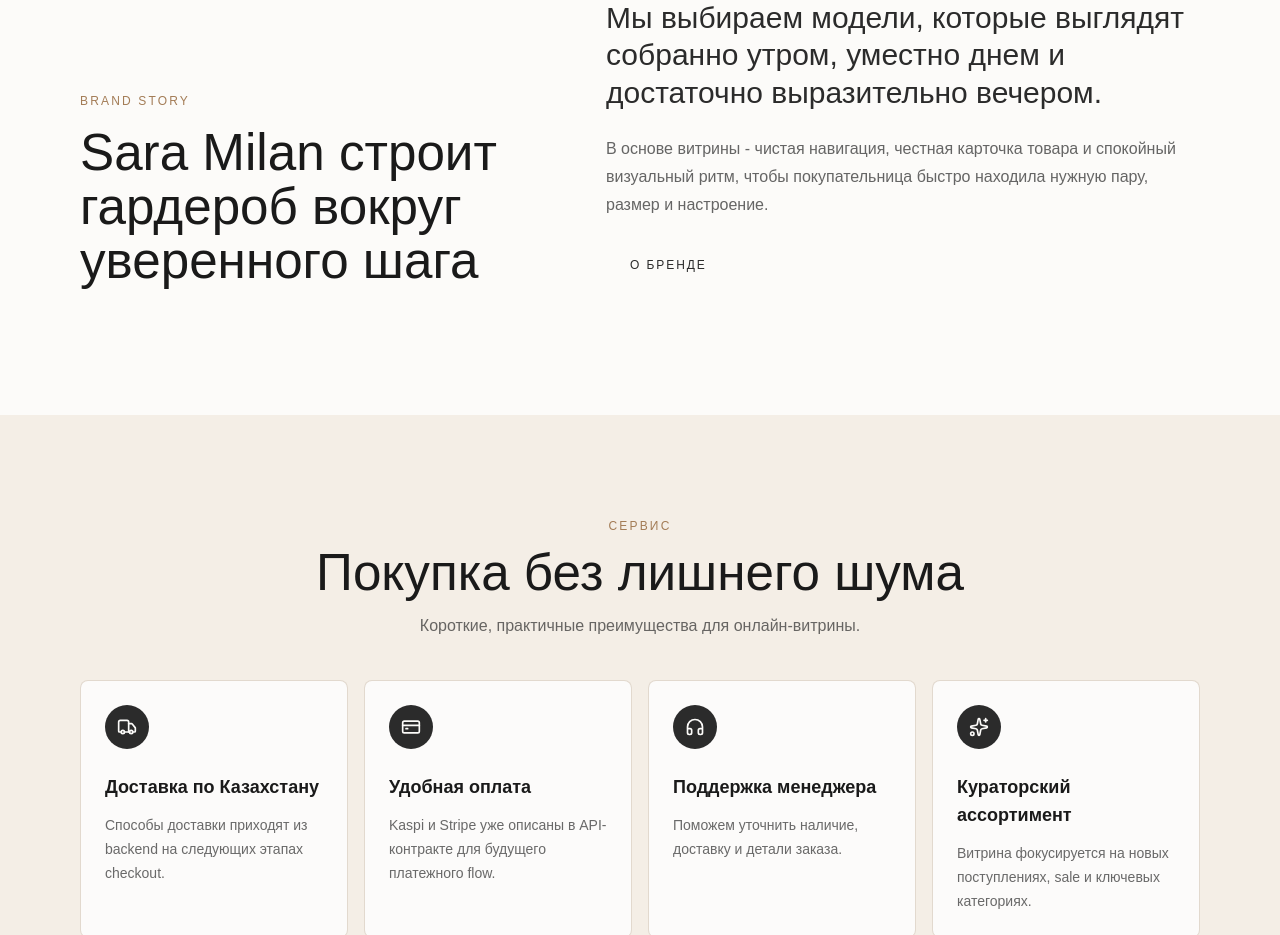
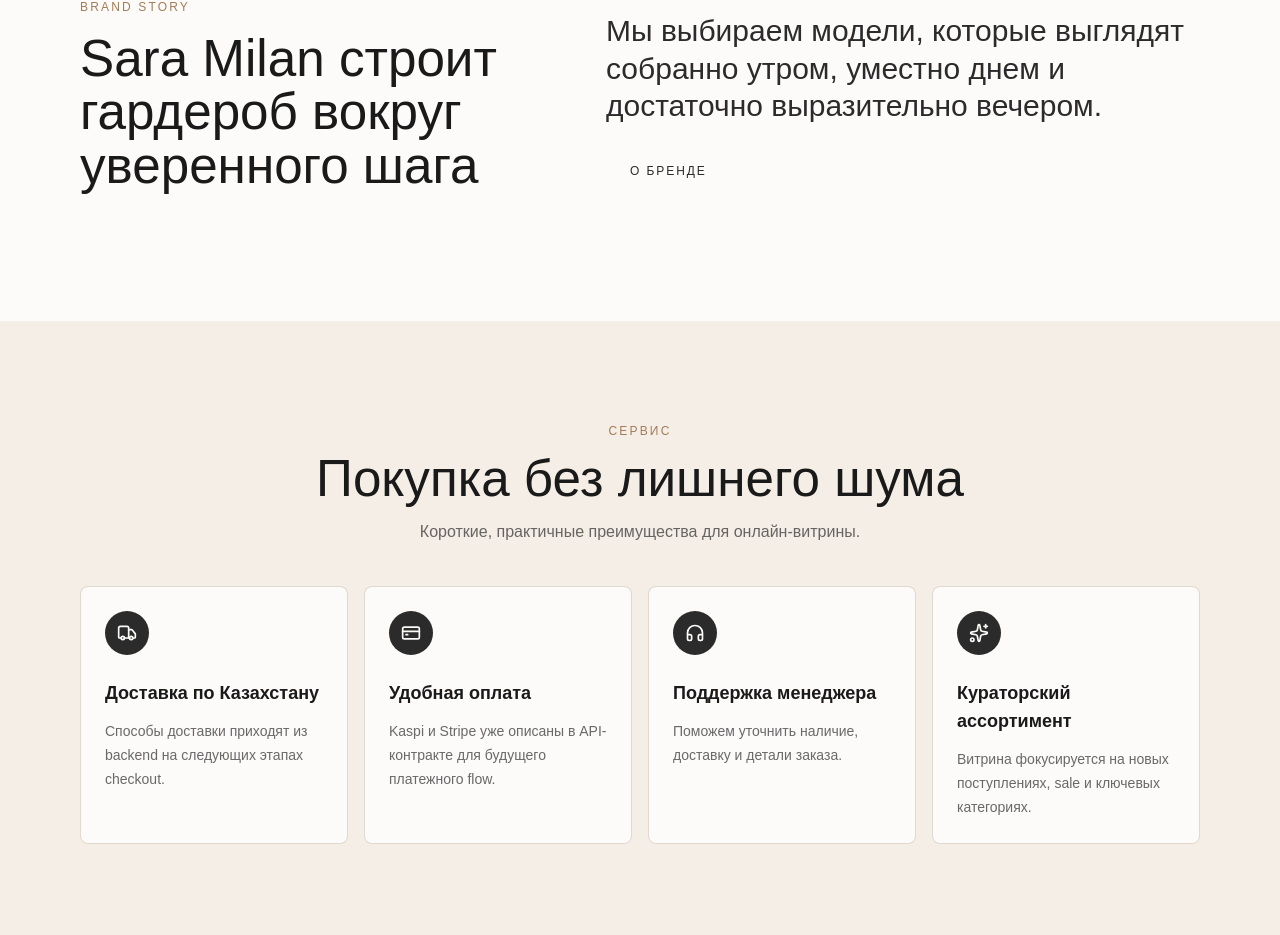
Before and after one commit to asanElzhanov/milan_frontend, a Next.js app: page /ru in a window 1280 px wide. Shown: the part 3127-4062 px from the top of the page. Built offline with nearby package versions, Linux system fonts and the light colour scheme; no server answers.

Commit message:
story body deleted

```diff
--- a/src/app/[locale]/home/home-brand-story.tsx
+++ b/src/app/[locale]/home/home-brand-story.tsx
@@ -22,7 +22,6 @@
           <p className="font-fashion text-3xl leading-tight text-sara-graphite">
             {dictionary.story.lead}
           </p>
-          <p className="text-body text-sara-graphite/72">{dictionary.story.body}</p>
           <Button asChild variant="link">
             <Link href={withLocale(locale, '/about')}>{dictionary.story.cta}</Link>
           </Button>
```
